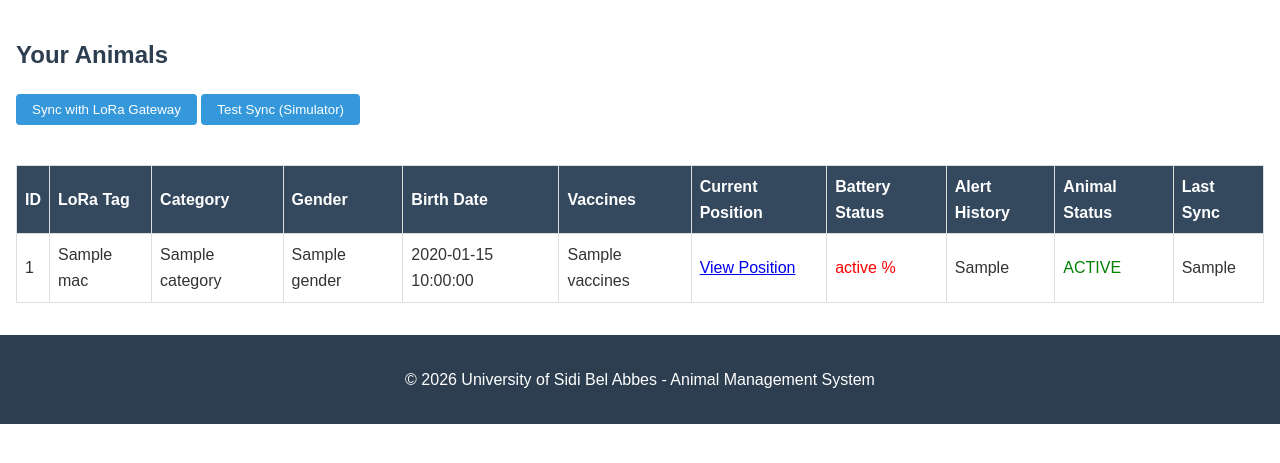
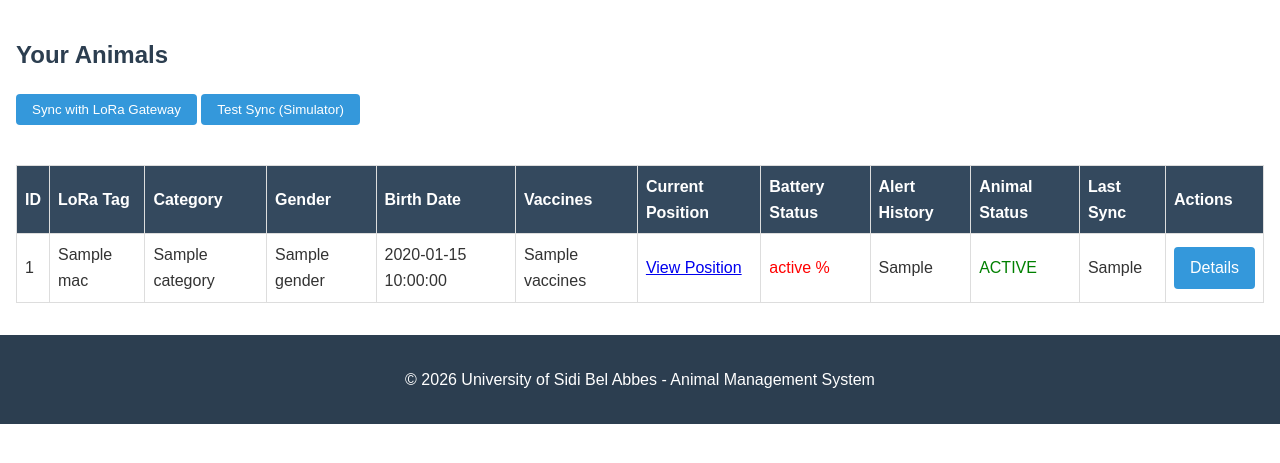
Before and after one commit to animalmanagementbouclelora2526/animal_management, a Flask app: template templates/eleveur/dashboard.html in a window 1280 px wide. Shown: the part 190-653 px from the top of the page. Run offline with Flask 3, Linux system fonts and the light colour scheme; the template is opened without the code that fills it: most values are stand-ins (such as "Sample title", 1, 10 or a date in 2020); parts of the project's set-up code (start-up, migrations or seed data) failed here and were passed over.

Commit message:
Update dashboard.html

```diff
--- a/templates/eleveur/dashboard.html
+++ b/templates/eleveur/dashboard.html
@@ -31,6 +31,7 @@
                     <th>Alert History</th>
                     <th>Animal Status</th>
                     <th>Last Sync</th>
+                    <th>Actions</th>
                 </tr>
             </thead>
 
@@ -112,13 +113,19 @@
 
 
                     <td>{{ animal.Last_Sync }}</td>
+                        <td>
+                            <a href="{{ url_for('animal_details', mac=animal.MAC) }}"
+                                class="btn">
+                                Details
+                            </a>
+                        </td>
 
                 </tr>
 
             {% else %}
 
                 <tr>
-                    <td colspan="11">
+                    <td colspan="12">
                         No animals found. Please synchronize with your LoRa gateway.
                     </td>
                 </tr>
```
